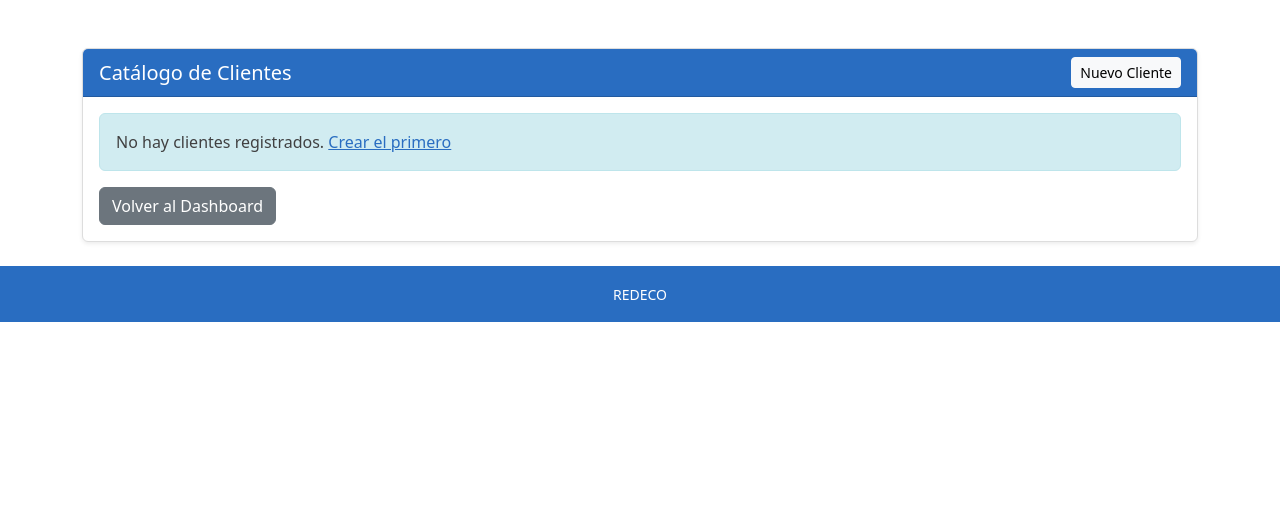
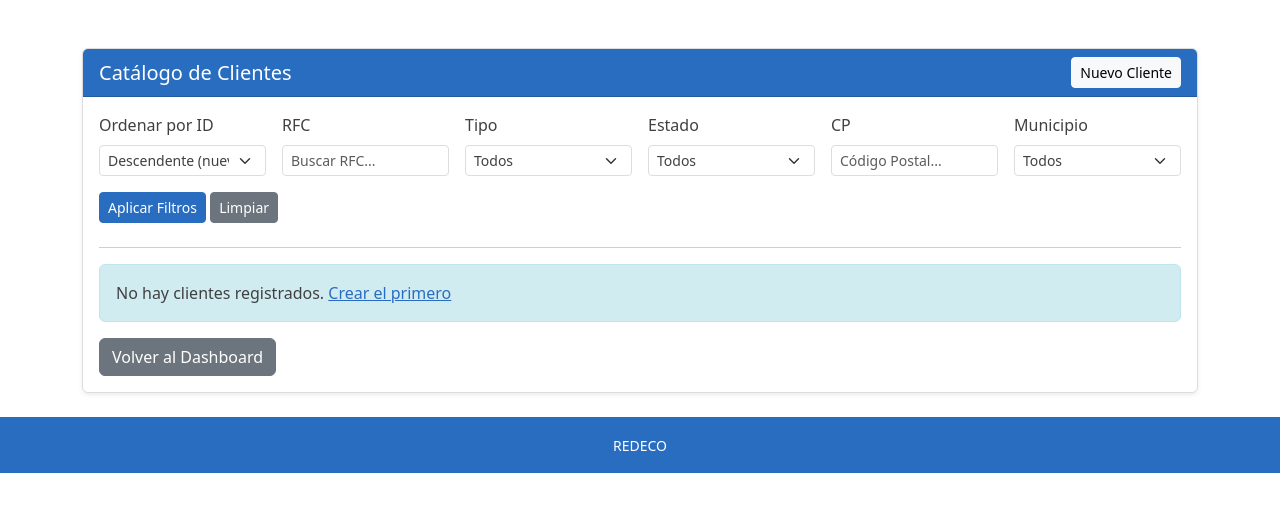
Before and after one commit to davidorado03/redeco-frontend, a Django app: template templates/clientes_list.html in a window 1280 px wide. Shown: the part 56-568 px from the top of the page. Run offline with Django 4.2, Linux system fonts and the light colour scheme; the template is opened without the code that fills it, so the values that code supplies are empty.

Commit message:
feat(clientes): agregar filtros y ordenamiento en lista de clientes
- Ordenamiento por ID (ascendente/descendente)
- Filtro por RFC (búsqueda parcial)
- Filtro por tipo de persona (Física/Moral)
- Filtro por estado
- Filtro por código postal
- Filtro por municipio
- Botones para aplicar y limpiar filtros
- Los filtros se mantienen en la URL

```diff
--- a/templates/clientes_list.html
+++ b/templates/clientes_list.html
@@ -38,6 +38,67 @@
 					<button type="button" class="btn-close" data-bs-dismiss="alert"></button>
 				</div>
 				{% endif %}
+
+				<!-- Filtros y Ordenamiento -->
+				<form method="get" class="mb-4">
+					<div class="row g-3">
+						<div class="col-md-2">
+							<label class="form-label">Ordenar por ID</label>
+							<select name="order_by" class="form-select form-select-sm">
+								<option value="-id" {% if order_by == '-id' %}selected{% endif %}>Descendente (nuevo primero)</option>
+								<option value="id" {% if order_by == 'id' %}selected{% endif %}>Ascendente (viejo primero)</option>
+							</select>
+						</div>
+						<div class="col-md-2">
+							<label class="form-label">RFC</label>
+							<input type="text" name="rfc" class="form-control form-control-sm" placeholder="Buscar RFC..." value="{{ rfc_filter }}">
+						</div>
+						<div class="col-md-2">
+							<label class="form-label">Tipo</label>
+							<select name="tipo" class="form-select form-select-sm">
+								<option value="">Todos</option>
+								<option value="1" {% if tipo_filter == '1' %}selected{% endif %}>Física</option>
+								<option value="2" {% if tipo_filter == '2' %}selected{% endif %}>Moral</option>
+							</select>
+						</div>
+						<div class="col-md-2">
+							<label class="form-label">Estado</label>
+							<select name="estado" class="form-select form-select-sm">
+								<option value="">Todos</option>
+								{% for estado in estados_disponibles %}
+								<option value="{{ estado.estado_id }}" {% if estado_filter == estado.estado_id|stringformat:"s" %}selected{% endif %}>
+									{{ estado.estado_nombre }}
+								</option>
+								{% endfor %}
+							</select>
+						</div>
+						<div class="col-md-2">
+							<label class="form-label">CP</label>
+							<input type="text" name="cp" class="form-control form-control-sm" placeholder="Código Postal..." value="{{ cp_filter }}" maxlength="5">
+						</div>
+						<div class="col-md-2">
+							<label class="form-label">Municipio</label>
+							<select name="municipio" class="form-select form-select-sm">
+								<option value="">Todos</option>
+								{% for municipio in municipios_disponibles %}
+								<option value="{{ municipio.municipio_id }}" {% if municipio_filter == municipio.municipio_id|stringformat:"s" %}selected{% endif %}>
+									{{ municipio.municipio_nombre }}
+								</option>
+								{% endfor %}
+							</select>
+						</div>
+					</div>
+					<div class="mt-3">
+						<button type="submit" class="btn btn-primary btn-sm">
+							<i class="bi bi-funnel"></i> Aplicar Filtros
+						</button>
+						<a href="{% url 'redeco_frontend:clientes_list' %}" class="btn btn-secondary btn-sm">
+							<i class="bi bi-x-circle"></i> Limpiar
+						</a>
+					</div>
+				</form>
+
+				<hr>
 
 				{% if clientes %}
 				<div class="table-responsive">
```
Also changed, not shown: redeco_frontend/views.py (+39 -1 lines).
